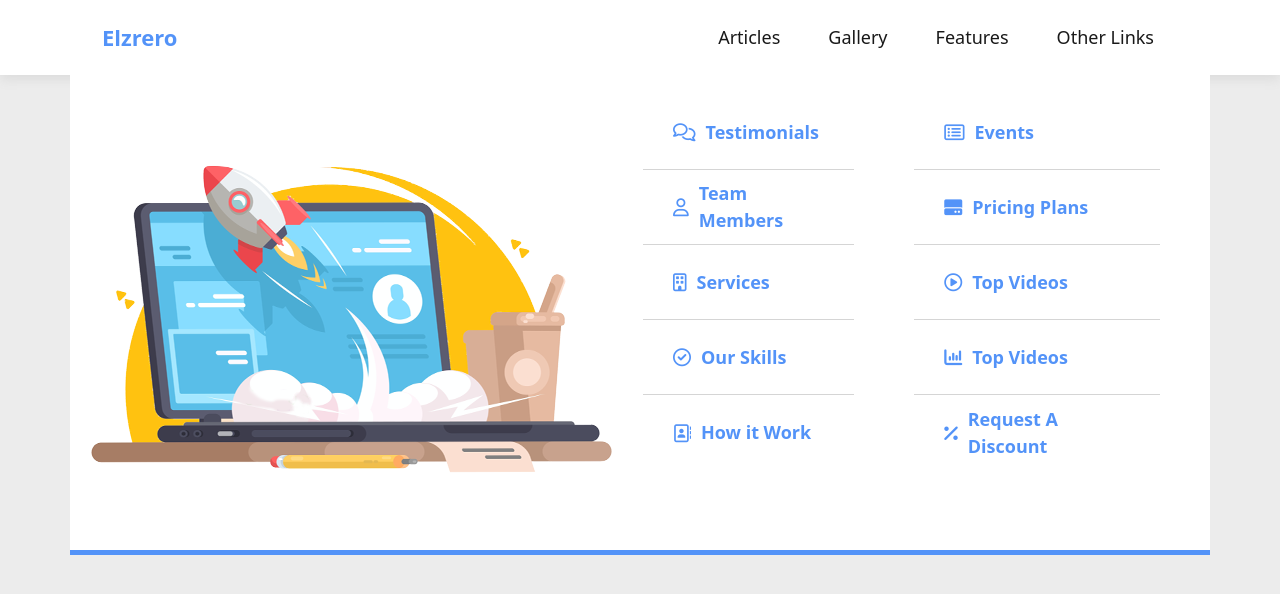
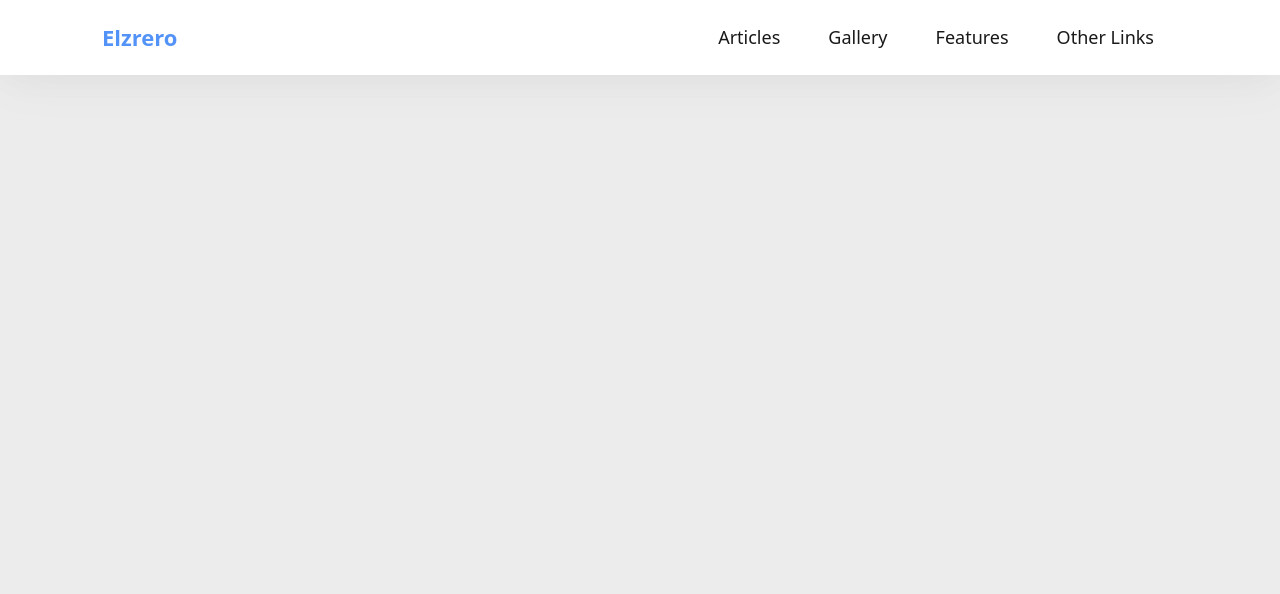
Before and after one commit to john-safwat/Elzero, a plain HTML site: page index.html in a window 1280 px wide. Drawn offline with Linux system fonts and the light colour scheme.

Commit message:
some edits

```diff
--- a/css/style.css
+++ b/css/style.css
@@ -24,7 +24,10 @@ header {
 nav {
     background-color: var(--white);
     width: 100%;
-    box-shadow: 0px 5px 10px 0px #DDD;
+    box-shadow:
+    0px 5.9px 33px rgba(0, 0, 0, 0.028),
+    0px 8.4px 54.1px rgba(0, 0, 0, 0.039);
+
 }
 .container {
     position: relative;
@@ -81,56 +84,4 @@ nav {
     .container ul li::after {height: 3px;}
     .container ul li a{font-size: 14px; }
 }
-header nav .container .pop {
-    position: absolute;
-    top: 100%;
-    left: 0;
-    width: 100%;
-    height: 480px ;
-    background-color: var(--white);
-    display: flex;
-    justify-content: space-evenly;
-    padding: 20px;
-    border-bottom: 5px solid var(--blue);
-}
-header nav .container .pop .img { padding: 70px 0px ; }
-@media (max-width:1200px) { header nav .container .pop .img { display: none; } }
-header nav .container .pop .text {
-    display: flex;
-    justify-content: space-evenly   ;
-}
-header nav .container .pop .text ul{
-    display: flex;
-    flex-direction: column;
-    padding: 0;
-    margin: 0px 10px;
-}
-header nav .container .pop .text ul li{
-    padding: 0px 40px 0px;
-    display: flex;
-    height: 75px;
-    align-items: center;
-    padding: 0px 20px;
-    margin: 0px 20px;
-    color: var(--blue);
-    font-weight: 700;
-    font-size: 18px;
-    border-bottom: 1px solid var(--dark-gray);
-}
-header nav .container .pop .text ul li:last-child{
-    border: none;
-}
-header nav .container .pop .text ul li i{ margin: 0px 10px ; }
-header nav .container .pop .text ul li a{color: var(--blue); font-size: 18px;}
-@media (max-width:767PX) {
-    header nav .container .pop  {height: 800px;}
-    header nav .container .pop .text {
-        flex-direction: column;
-    }
-    header nav .container .pop .text ul li:last-child{
-        dwborder-bottom: 1px solid var(--dark-gray);
-
-    }
-}
-
 /* end header section  */
--- a/index.html
+++ b/index.html
@@ -33,57 +33,6 @@
                     <li><a href="#">Features</a></li>
                     <li><a href="#">Other Links</a></li>
                 </ul>
-                <div class="pop">
-                    <div class="img">
-                        <img src="imgs/megamenu.png" alt="">
-                    </div>
-                    <div class="text">
-                        <ul>
-                            <li>
-                                <i class="fa-regular fa-comments"></i>
-                                <a href="#">Testimonials</a>
-                            </li>
-                            <li>
-                                <i class="fa-regular fa-user"></i>
-                                <a href="#">Team Members</a>
-                            </li>
-                            <li>
-                                <i class="fa-regular fa-building"></i>
-                                <a href="#">Services</a>
-                            </li>
-                            <li>
-                                <i class="fa-regular fa-circle-check"></i>
-                                <a href="#">Our Skills</a>
-                            </li>
-                            <li>
-                                <i class="fa-regular fa-address-book"></i>
-                                <a href="#">How it Work</a>
-                            </li>
-                        </ul>
-                        <ul>
-                            <li>
-                                <i class="fa-regular fa-rectangle-list"></i>
-                                <a href="#"> Events</a>
-                            </li>
-                            <li>
-                                <i class="fa-solid fa-hard-drive"></i>
-                                <a href="#">Pricing Plans</a>
-                            </li>
-                            <li>
-                                <i class="fa-regular fa-circle-play"></i>
-                                <a href="#">Top Videos</a>
-                            </li>
-                            <li>
-                                <i class="fa-solid fa-chart-column"></i>
-                                <a href="#">Top Videos</a>
-                            </li>
-                            <li>
-                                <i class="fa-solid fa-percent"></i>
-                                <a href="#">Request A Discount</a>
-                            </li>
-                        </ul>
-                    </div>
-                </div>
             </div>
         </nav>
     </header>
```
